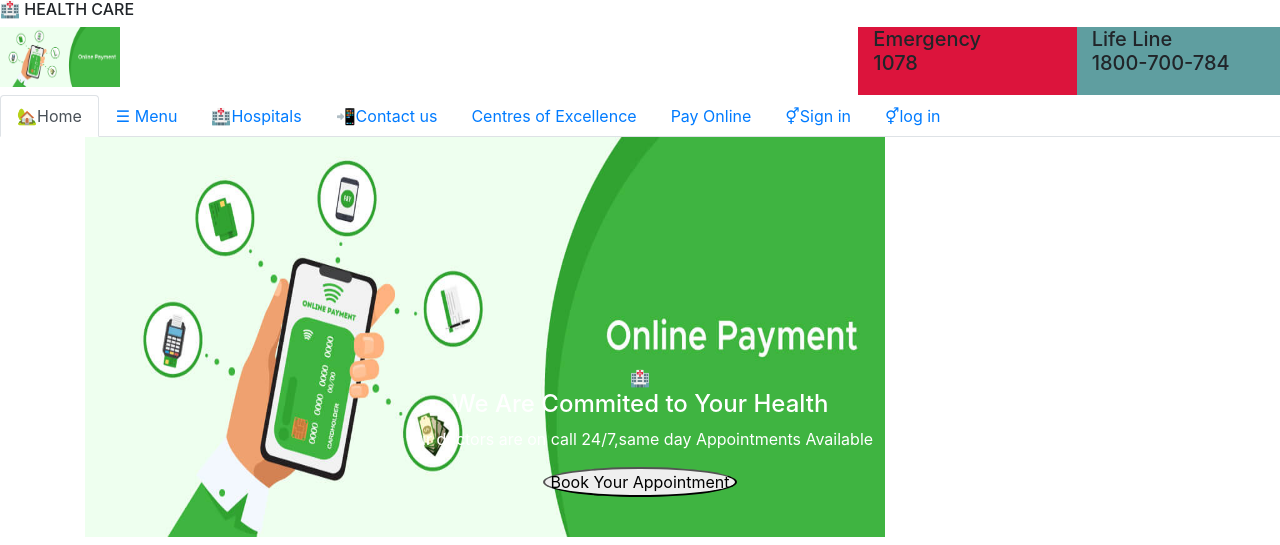
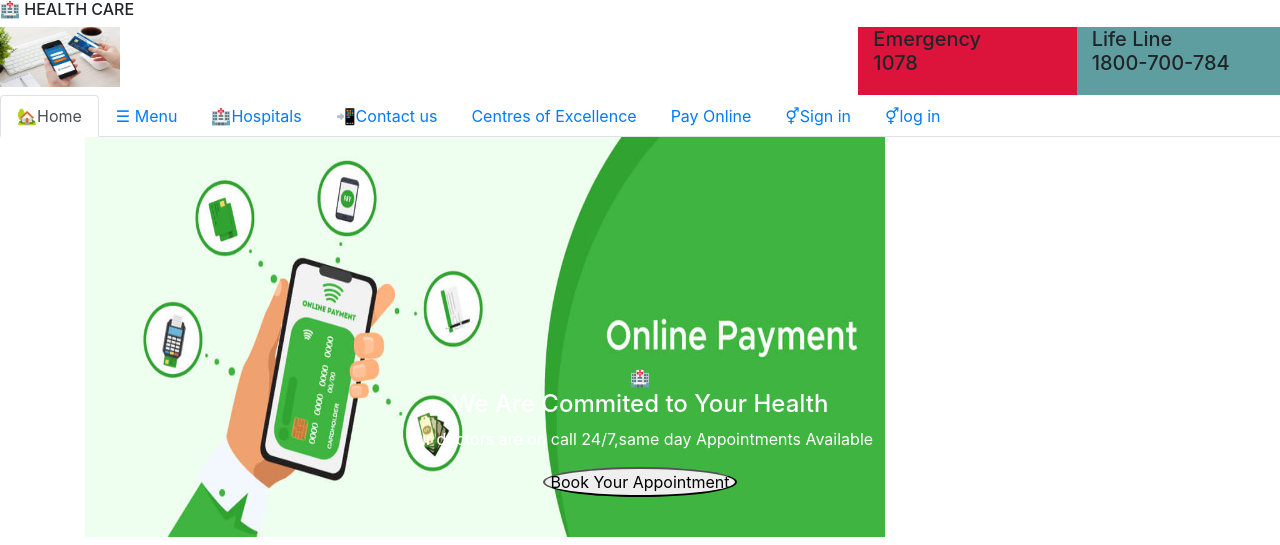
Before and after one commit to skashabee1999/healthcare, a plain HTML site: page index.html in a window 1280 px wide. Shown: the top 545 px of the page. Drawn offline with nearby package versions, Linux system fonts and the light colour scheme.

Commit message:
index file

```diff
--- a/index.html
+++ b/index.html
@@ -15,7 +15,7 @@
   <h6> 🏥 HEALTH CARE </h6>
   <div class="row">
    <div class="col-8">
-    <h5><img src="online-payment-1-1.jpg"width="120" height="60"> </h5>
+    <h5><img src="aktualnosci_6-1024x620.jpg"width="120" height="60"> </h5>
    </div>
    <div class="col-2" style="background-color:crimson;">
     <h5> Emergency
```
